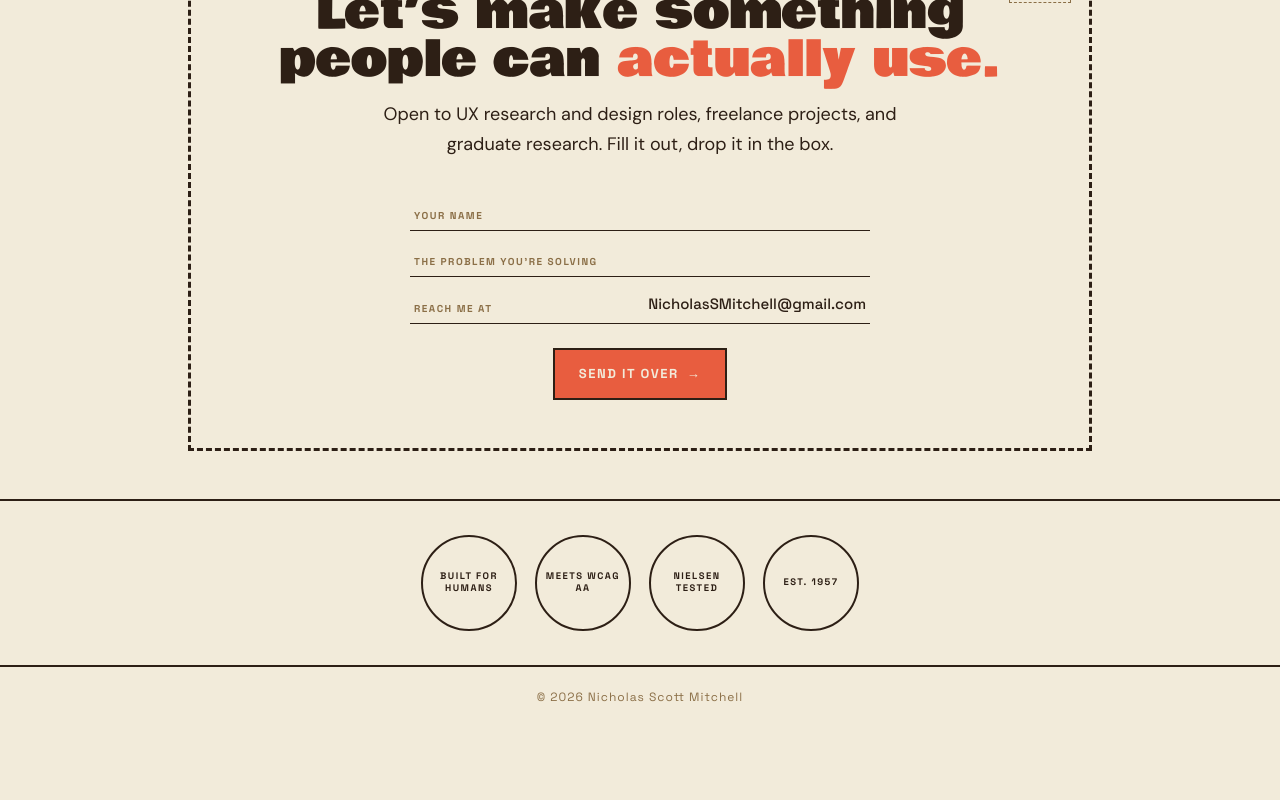
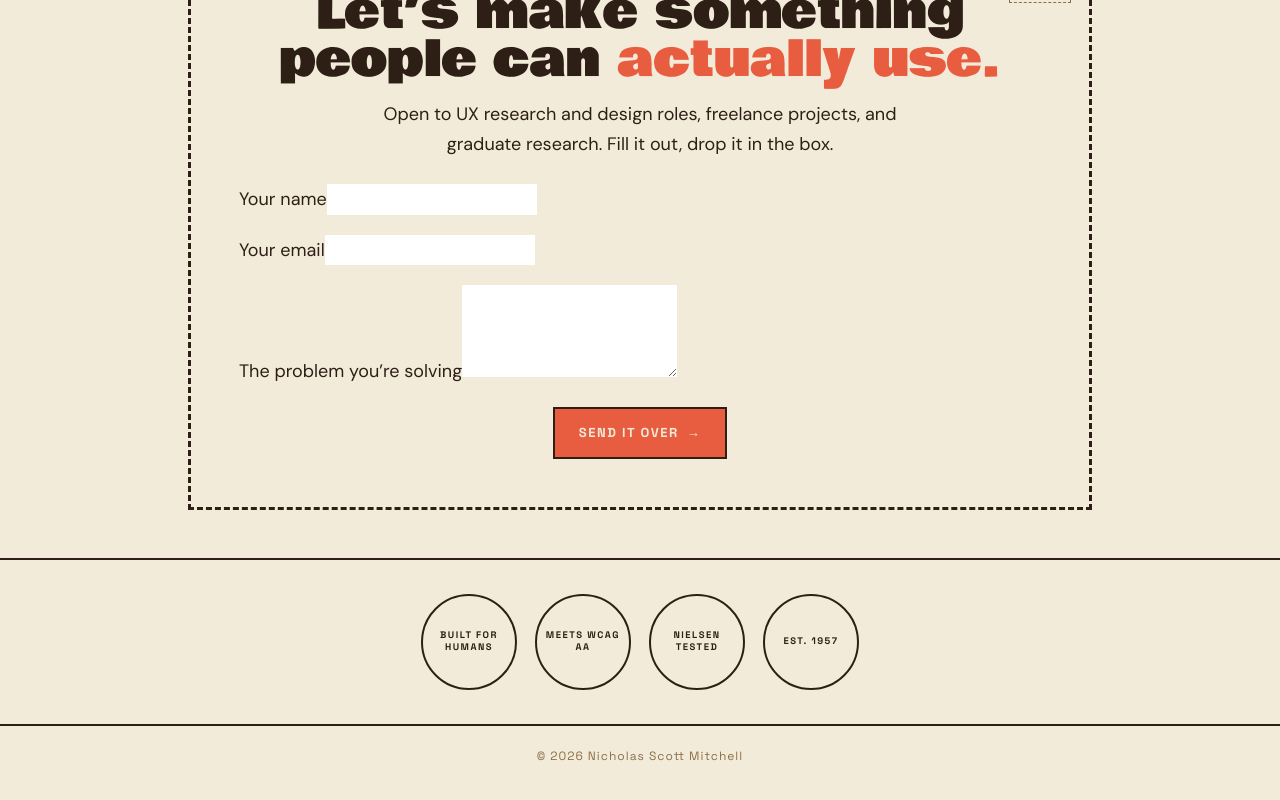
Before and after one commit to FisterMantastic97/LivePortfolio, a Next.js app: page / in a window 1280 px wide. Shown: the part 2421-3221 px from the top of the page. Before the commit the page ends 3168 px from the top, so only its background shows below. Built offline with nearby package versions, Linux system fonts and the light colour scheme.

Commit message:
Wire up working contact form

```diff
--- a/app/page.tsx
+++ b/app/page.tsx
@@ -86,14 +86,26 @@ export default function Home() {
               <p className="kicker">★ Mail this coupon today ★</p>
               <h2>Let&rsquo;s make something people can <span className="tang">actually use.</span></h2>
               <p className="sub">Open to UX research and design roles, freelance projects, and graduate research. Fill it out, drop it in the box.</p>
-              <div className="lines">
-                <div className="l"><span className="lbl">Your name</span><span className="val">&nbsp;</span></div>
-                <div className="l"><span className="lbl">The problem you&rsquo;re solving</span><span className="val">&nbsp;</span></div>
-                <div className="l"><span className="lbl">Reach me at</span><span className="val">NicholasSMitchell@gmail.com</span></div>
-              </div>
-              <div className="send">
-                <a className="btn btn-primary" href="mailto:NicholasSMitchell@gmail.com">Send it over <span className="arw">→</span></a>
-              </div>
+           <form className="coupon-form" action="https://formspree.io/f/xzdqwdaa" method="POST">
+                <div className="fields">
+                  <p className="field">
+                    <label className="lbl" htmlFor="cf-name">Your name</label>
+                    <input id="cf-name" name="name" type="text" autoComplete="name" required />
+                  </p>
+                  <p className="field">
+                    <label className="lbl" htmlFor="cf-email">Your email</label>
+                    <input id="cf-email" name="email" type="email" autoComplete="email" required />
+                  </p>
+                  <p className="field">
+                    <label className="lbl" htmlFor="cf-message">The problem you&rsquo;re solving</label>
+                    <textarea id="cf-message" name="message" rows={3} required></textarea>
+                  </p>
+                </div>
+                <input type="hidden" name="_subject" value="New message from your portfolio" />
+                <div className="send">
+                  <button className="btn btn-primary" type="submit">Send it over <span className="arw">→</span></button>
+                </div>
+              </form>
             </div>
           </div>
         </section>
```
